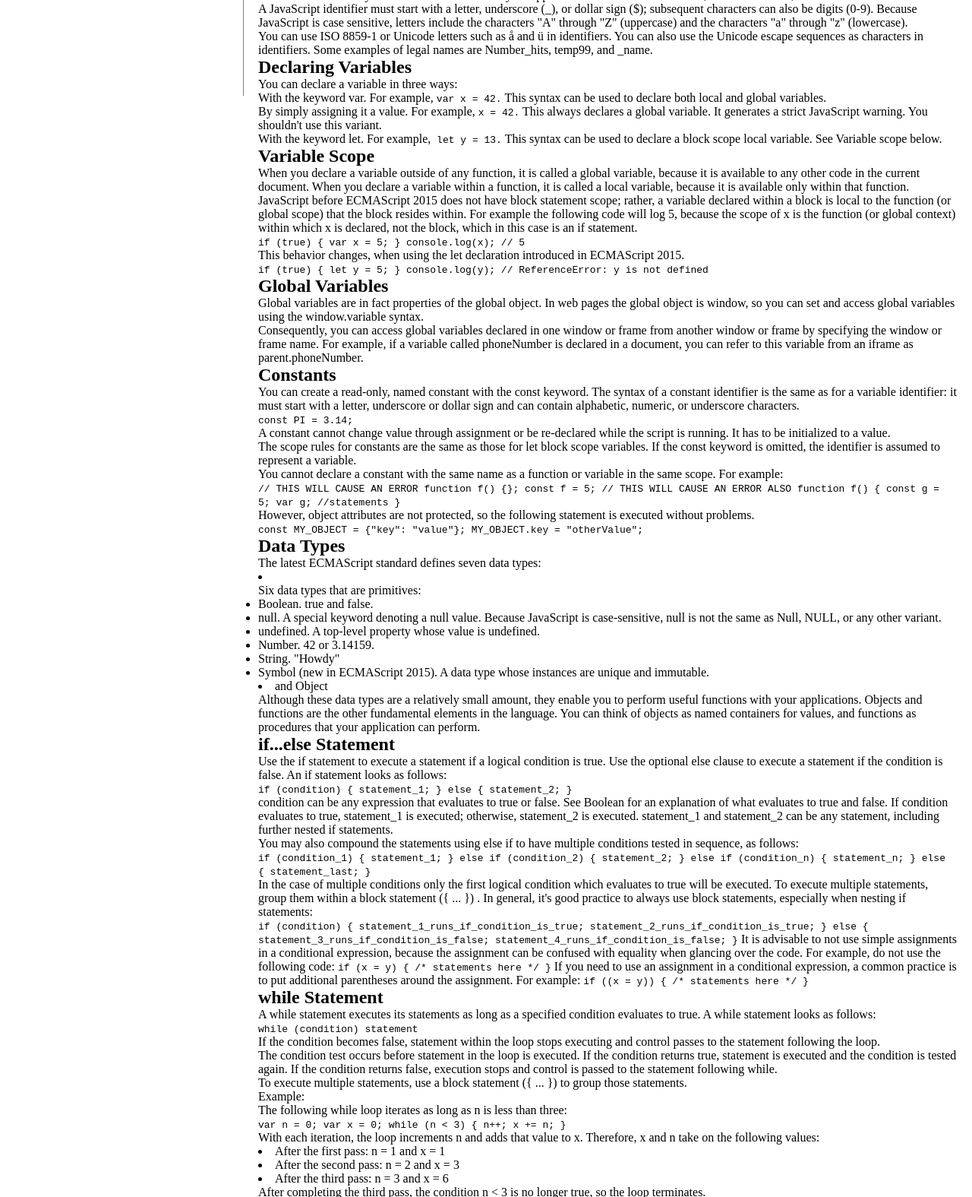
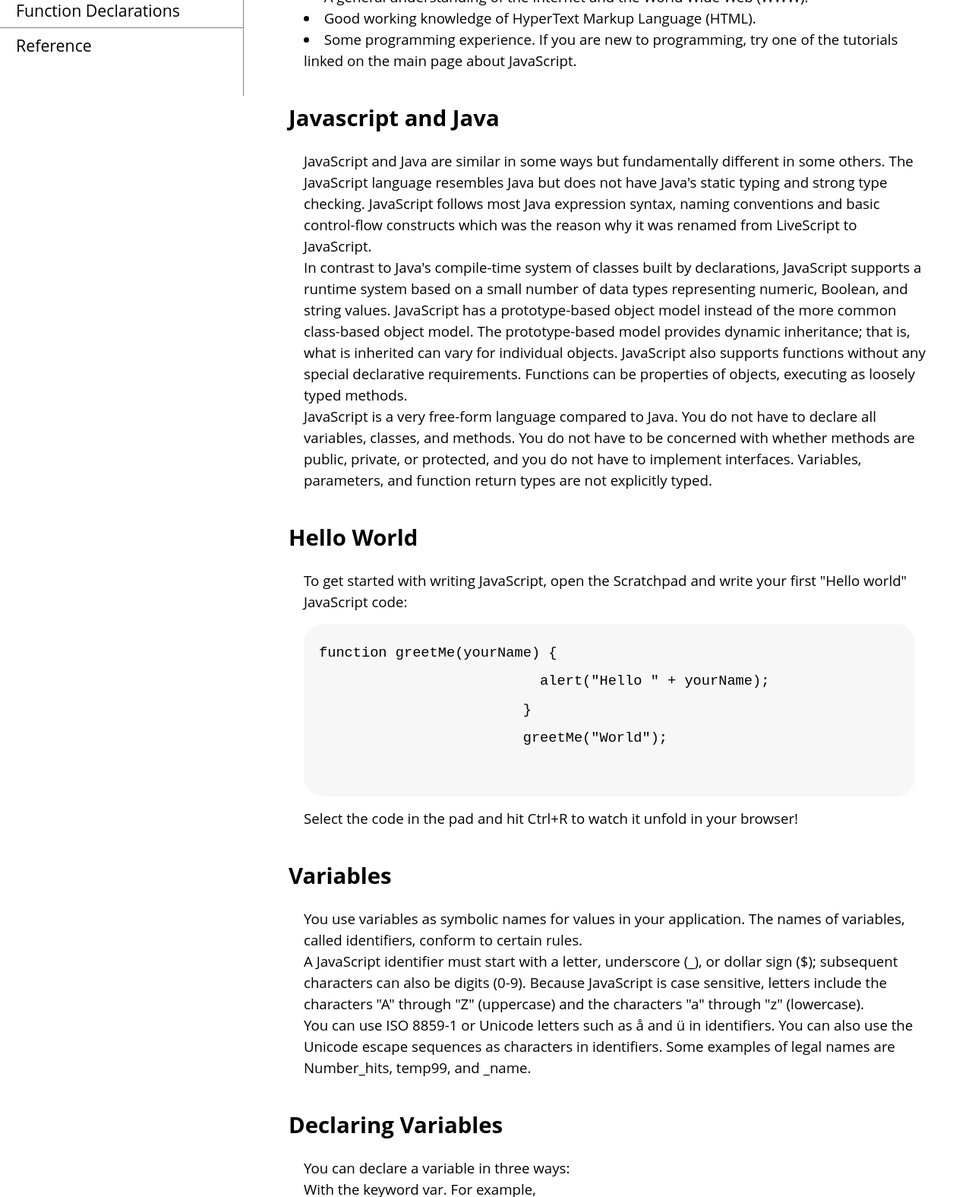
Before and after one commit to leal1/TechnicalDocumentation, a plain HTML site: page index.html in a window 1280 px wide. Shown: the part 674-2249 px from the top of the page at 76% size. Drawn offline with Linux system fonts and the light colour scheme.

Commit message:
styled main-doc

```diff
--- a/index.html
+++ b/index.html
@@ -27,7 +27,7 @@
 	<main id="main-doc">
 
 		<section id="Introduction" class="main-section">
-			<h2 class="section-header"> Introduction </h2>
+			<header class="section-header"> Introduction </header>
 
 			<p>JavaScript is a cross-platform, object-oriented scripting language. It is a small and lightweight language. Inside a host environment (for example, a web browser), JavaScript can be connected to the objects of its environment to provide programmatic control over them.</p>
 
@@ -40,7 +40,7 @@
 		</section>
 
 		<section id="What_you_should_already_know" class="main-section">
-			<h2 class="section-header"> What you should already know </h2>
+			<header class="section-header"> What you should already know </header>
 			    <p>This guide assumes you have the following basic background:</p>
 
 	      		<li>A general understanding of the Internet and the World Wide Web (WWW).</li>
@@ -50,7 +50,7 @@
 		</section>
 
 		<section id="Javascript_and_Java" class="main-section">
-			<h2 class="section-header"> Javascript and Java </h2>
+			<header class="section-header"> Javascript and Java </header>
 			    <p>JavaScript and Java are similar in some ways but fundamentally different in some others. The JavaScript language resembles Java but does not have Java's static typing and strong type checking. JavaScript follows most Java expression syntax, naming conventions and basic control-flow constructs which was the reason why it was renamed from LiveScript to JavaScript.</p>
 
 				<p>In contrast to Java's compile-time system of classes built by declarations, JavaScript supports a runtime system based on a small number of data types representing numeric, Boolean, and string values. JavaScript has a prototype-based object model instead of the more common class-based object model. The prototype-based model provides dynamic inheritance; that is, what is inherited can vary for individual objects. JavaScript also supports functions without any special declarative requirements. Functions can be properties of objects, executing as loosely typed methods.</p>
@@ -59,7 +59,7 @@
 		</section>
 
 		<section id="Hello_World" class="main-section">
-			<h2 class="section-header"> Hello World </h2>
+			<header class="section-header"> Hello World </header>
 			<p>To get started with writing JavaScript, open the Scratchpad and write your first "Hello world" JavaScript code:</p>
 			<code>function greetMe(yourName) {
 			  alert("Hello " + yourName);
@@ -71,7 +71,7 @@
 		</section>
 
 		<section id="Variables" class="main-section">
-			<h2 class="section-header"> Variables </h2>
+			<header class="section-header"> Variables </header>
 
 			<p> You use variables as symbolic names for values in your application. The names of variables, called identifiers, conform to certain rules. </p>
 
@@ -84,7 +84,7 @@
 		</section>
 
 		<section id="Declaring_Variables" class="main-section">
-			<h2 class="section-header"> Declaring Variables </h2>
+			<header class="section-header"> Declaring Variables </header>
 			<p> You can declare a variable in three ways: </p>
 			<p> With the keyword var. For example, <code>var x = 42.</code> This syntax can be used to declare both local and global variables. </p>
 			<p> By simply assigning it a value. For example, <code>x = 42.</code> This always declares a global variable. It generates a strict JavaScript warning. You shouldn't use this variant. </p>
@@ -92,7 +92,7 @@
 		</section>
 
 		<section id="Variable_Scope" class="main-section">
-			<h2 class="section-header"> Variable Scope </h2>
+			<header class="section-header"> Variable Scope </header>
 
     		<p> When you declare a variable outside of any function, it is called a global variable, because it is available to any other code in the current document. When you declare a variable within a function, it is called a local variable, because it is available only within that function.</p>
 
@@ -112,7 +112,7 @@
 		</section>
 
 		<section id="Global_Variables" class="main-section">
-			<h2 class="section-header"> Global Variables </h2>
+			<header class="section-header"> Global Variables </header>
 
 			<p>Global variables are in fact properties of the global object. In web pages the global object is window, so you can set and access global variables using the window.variable syntax.</p>
 
@@ -120,7 +120,7 @@
 		</section>
 
 		<section id="Constants" class="main-section">
-			<h2 class="section-header"> Constants </h2>
+			<header class="section-header"> Constants </header>
 
 			<p>You can create a read-only, named constant with the const keyword. The syntax of a constant identifier is the same as for a variable identifier: it must start with a letter, underscore or dollar sign and can contain alphabetic, numeric, or underscore characters.</p>
 
@@ -149,10 +149,10 @@
 		</section>
 
 		<section id="Data_Types" class="main-section">
-			<h2 class="section-header"> Data Types </h2>
+			<header class="section-header"> Data Types </header>
 			<p>The latest ECMAScript standard defines seven data types:</p>
 
-		    <li><p>Six data types that are primitives:</p>
+		<p> Six data types that are primitives:</p>
 		<ul>
 		  <li>Boolean. true and false.</li>
 		<li>null. A special keyword denoting a null value. Because JavaScript is case-sensitive, null is not the same as Null, NULL, or any other variant.</li>
@@ -165,7 +165,7 @@
 		</section>
 
 		<section id="if...else_Statement" class="main-section">
-			<h2 class="section-header"> if...else Statement </h2>
+			<header class="section-header"> if...else Statement </header>
 
 			<p>Use the if statement to execute a statement if a logical condition is true. Use the optional else clause to execute a statement if the condition is false. An if statement looks as follows: </p>
 
@@ -208,7 +208,7 @@
 		</section>
 
 		<section id="while_Statement" class="main-section">
-			<h2 class="section-header"> while Statement </h2>
+			<header class="section-header"> while Statement </header>
 			<p>A while statement executes its statements as long as a specified condition evaluates to true. A while statement looks as follows:</p>
 
 			<code>while (condition)
@@ -238,7 +238,7 @@ while (n < 3) {
 		</section>
 
 		<section id="Function_Declarations" class="main-section">
-			<h2 class="section-header"> Function Declarations </h2>
+			<header class="section-header"> Function Declarations </header>
 			<p>A function definition (also called a function declaration, or function statement) consists of the function keyword, followed by:</p>
 
 	      <li>The name of the function.</li>
@@ -256,7 +256,7 @@ while (n < 3) {
 		</section>
 
 		<section id="Reference" class="main-section">
-			<h2 class="section-header"> Reference </h2>
+			<header class="section-header"> Reference </header>
       		<li>All the documentation in this page is taken from <a href="https://developer.mozilla.org/en-US/docs/Web/JavaScript/Guide" target="_blank">MDN</a>
 		</section>
 
--- a/style.css
+++ b/style.css
@@ -2,6 +2,9 @@
 	margin: 0;
 	padding: 0;
 	box-sizing: content-box;
+}
+html, body{
+	font-family: 'Open Sans', Arial, 'Times New Roman';
 }
 #navbar{
 	position: fixed;
@@ -46,4 +49,36 @@
 #main-doc{
 	margin-left: 320px;
 	padding: 20px 20px;
+	line-height: 1.5;
 }
+section{
+	padding: 20px 40px;
+}
+.section-header{
+	font-size: 22pt;
+	font-weight: bold;
+	padding-bottom: 20px;
+}
+section p, section li, section code{
+	margin-left: 20px;
+	font-size: 14pt;
+}
+ code {
+	display: block;
+	text-align: left;
+	white-space: pre;
+
+	line-height: 2;
+	background-color: #f7f7f7;
+	padding: 20px;
+	margin: 15px;
+	border-radius: 25px;
+
+}
+
+@media only screen and (max-width: 815px) {
+    /* For mobile phones: */
+  #navbar ul{
+  border:1px solid;
+    height:207px;
+  }
```
